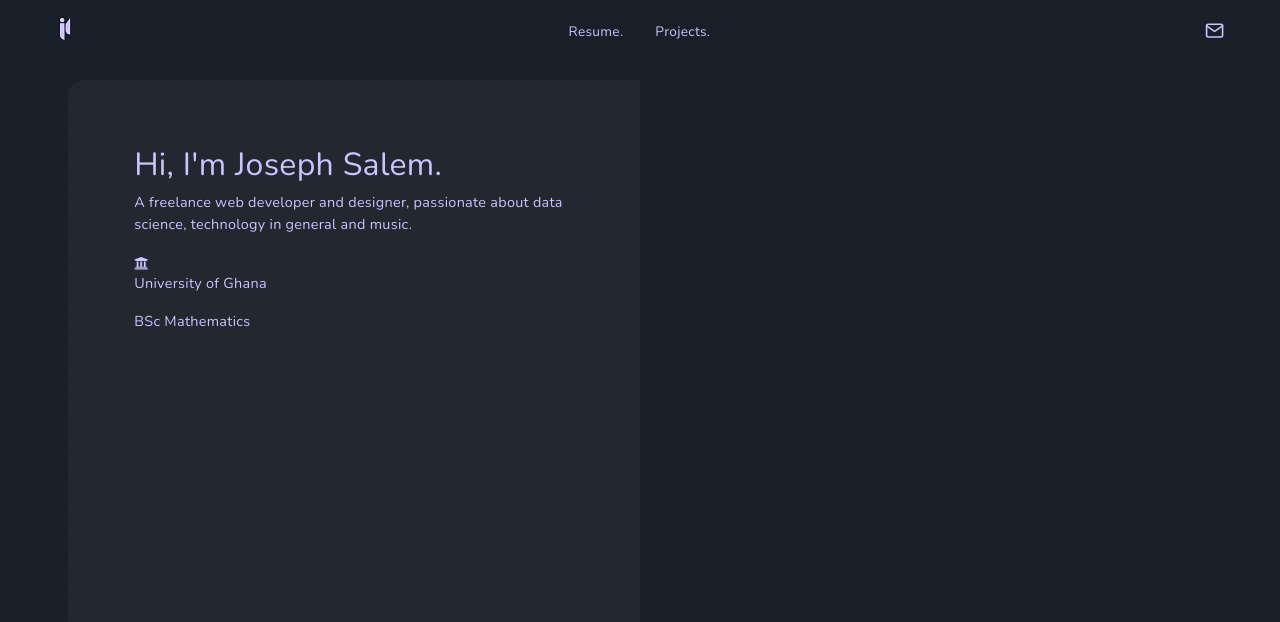
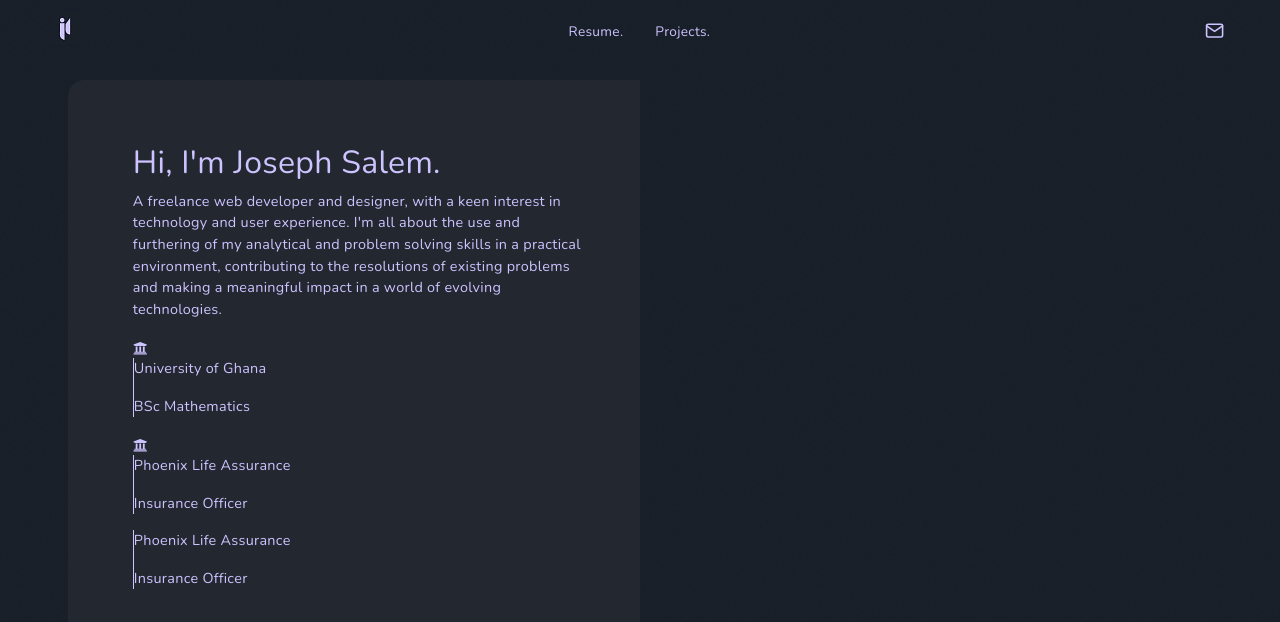
Before and after one commit to JoeSal777/joesal-portifolio, a React (Create React App) app: page /resume in a window 1280 px wide. Shown: the top 622 px of the page. Built offline with nearby package versions, Linux system fonts and the light colour scheme; a web font is replaced by a local one.

Commit message:
before BOG resume 1

```diff
--- a/src/components/Resume.js
+++ b/src/components/Resume.js
@@ -3,6 +3,7 @@ import React, { Component } from 'react';
 import IconInfoBox from "./page-components/iconInfoBox";
 
 import {FaUniversity} from "react-icons/fa";
+// import {FaUniversity} from "react-icons/fa";
 
 export default class Resume extends Component {
     render() {
@@ -20,13 +21,31 @@ export default class Resume extends Component {
                             <div className="infoArea resume_content">
                                 <div className="info-item">
                                     <h2 className="heading">Hi, I'm Joseph Salem.</h2>
-                                    <p>A freelance web developer and designer, passionate about data science, technology in general and music.</p>
+                                    <p>A freelance web developer and designer, with a keen interest in technology and user experience.
+                                        I'm all about the use and furthering of my analytical and problem solving skills in a practical
+                                        environment, contributing to the resolutions of existing problems and making a meaningful
+                                        impact in a world of evolving technologies.
+                                    </p>
                                 </div>
 
-                                <div className="info-item history-area">
-                                    <div className="history-item">
-                                        <FaUniversity className="history-icon"/>
-                                        <IconInfoBox title={"University of Ghana"} text={"BSc Mathematics"}/>
+                                <div className="info-item history-area education">
+                                    <FaUniversity className="history-icon"/>
+                                    <div className="history-items">
+                                        <div className="history-item">
+                                            <IconInfoBox title={"University of Ghana"} text={"BSc Mathematics"}/>
+                                        </div>
+                                    </div>
+                                </div>
+
+                                <div className="info-item history-area work">
+                                    <FaUniversity className="history-icon"/>
+                                    <div className="history-items">
+                                        <div className="history-item">
+                                            <IconInfoBox title={"Phoenix Life Assurance"} text={"Insurance Officer"}/>
+                                        </div>
+                                        <div className="history-item">
+                                            <IconInfoBox title={"Phoenix Life Assurance"} text={"Insurance Officer"}/>
+                                        </div>
                                     </div>
                                 </div>
                             </div>
--- a/src/styles/_resume.scss
+++ b/src/styles/_resume.scss
@@ -17,12 +17,16 @@
     }
     .resume_left-column{
         background: #222730;
-        padding: 7%;
+        //padding: 7%;
         @include standardFonts();
 
         .resume_infoArea{
             display: flex;
             //flex-direction: column;
+        }
+
+        .history-item{
+            border-left: 1px solid var(--secondaryColor);
         }
     }
     .resume_right-column{
@@ -56,7 +60,10 @@
         border-bottom-left-radius: 1rem;
         border-top-left-radius: 1rem;
         height: 82vh;
-        padding: 30px !important;
+        padding-left: 30px;
+        padding-right: 50px;
+        padding-top: 30px;
+        padding-bottom: 30px;
         //display: flex;
         //align-items: center;
 
```
